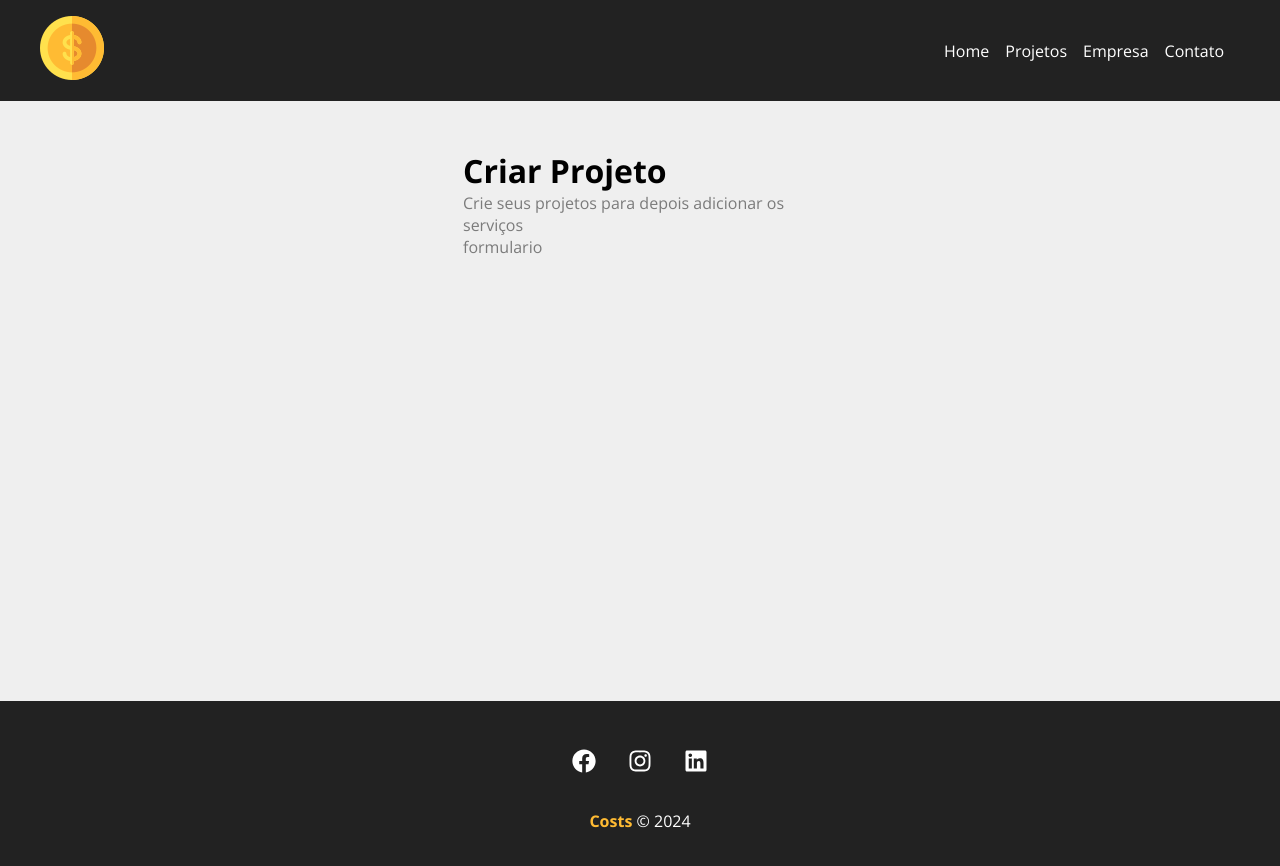
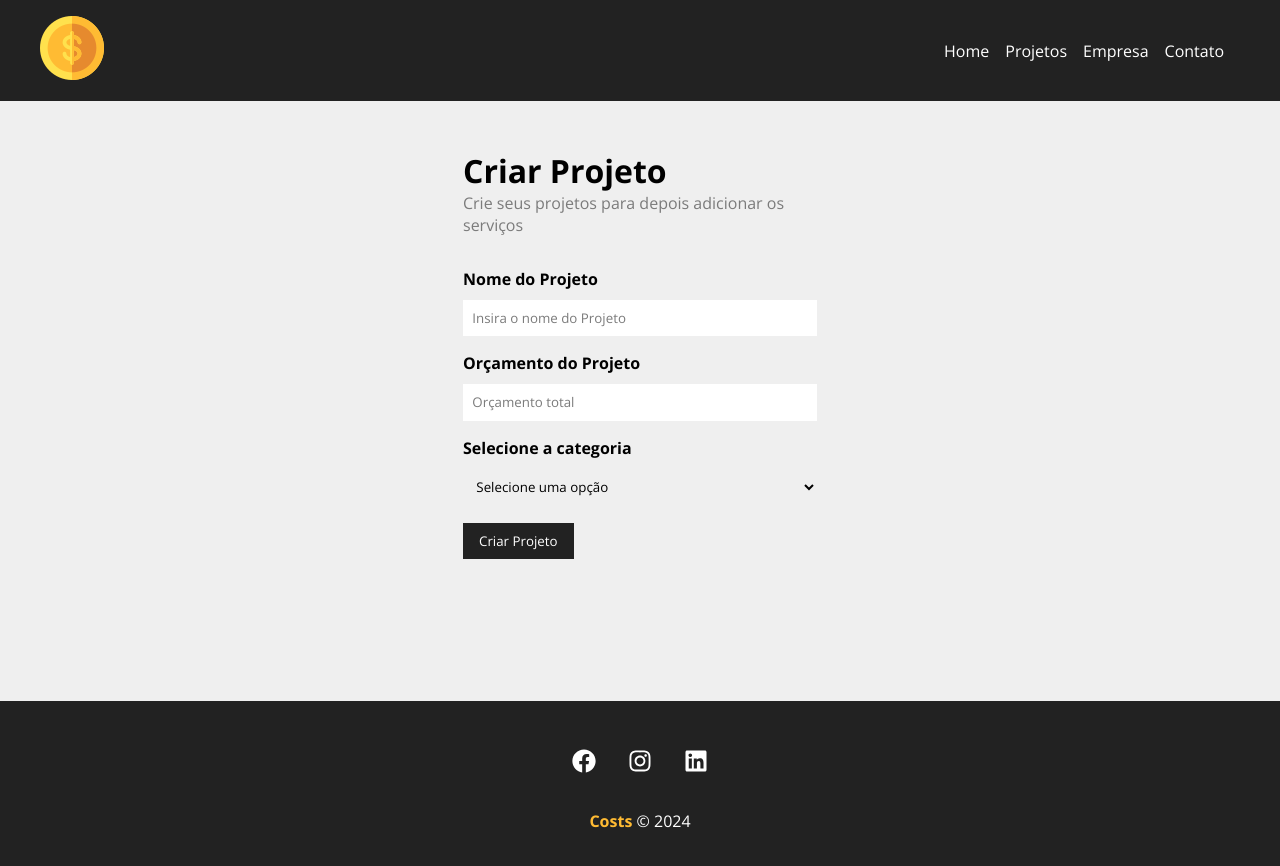
Before and after one commit to edsonmendz/costs, a React (Create React App) app: page /newproject in a window 1280 px wide. Shown: the top 866 px of the page. Built offline with nearby package versions, Linux system fonts and the light colour scheme.

Commit message:
Finalizado

```diff
--- /dev/null
+++ b/src/components/form/SubmitButton.css
@@ -0,0 +1,13 @@
+.btn {
+    background-color: #222;
+    color: #fff;
+    padding: 0.7em 1.2em;
+    transition: 0.5s;
+    text-align: center;
+    cursor: pointer;
+    border: none;
+}
+
+.btn:hover {
+    color: #ffbb33;
+}
--- /dev/null
+++ b/src/components/form/SubmitButton.jsx
@@ -0,0 +1,11 @@
+import './SubmitButton.css'
+
+function SubmitButton({ text }) {
+    return (
+        <div>
+            <button className='btn'>{text}</button>
+        </div>
+    )
+}
+
+export default SubmitButton
--- /dev/null
+++ b/src/components/form/input.css
@@ -0,0 +1,20 @@
+.form_control {
+    display: flex;
+    flex-direction: column;
+    margin-bottom: 1em;
+}
+
+.form_control label {
+    margin-bottom: .6em;
+    font-weight: bold;
+}
+
+.form_control input {
+    padding: .7em;
+    border-radius: 0;
+    border: none;
+}
+
+.form_control input::placeholder {
+    color: #7b7b7b;
+}
--- /dev/null
+++ b/src/components/form/input.jsx
@@ -0,0 +1,18 @@
+import './input.css'
+
+function Input({ type, text, name, placeholder, handleOnchange, value}) {
+    return (
+        <div className='form_control'>
+            <label htmlFor={name}>{text}</label>
+            <input
+            type={type}
+            id={name}
+            name={name}
+            placeholder={placeholder}
+            onChange={handleOnchange}
+            value={value} />
+        </div>
+    )
+}
+
+export default Input
--- /dev/null
+++ b/src/components/form/select.css
@@ -0,0 +1,16 @@
+.form_control {
+    display: flex;
+    flex-direction: column;
+    margin-bottom: 1em;
+}
+
+.form_control label {
+    margin-bottom: .6em;
+    font-weight: bold;
+}
+
+.form_control select {
+    padding: .7em;
+    border-radius: 0;
+    border: none;
+}
--- /dev/null
+++ b/src/components/form/select.jsx
@@ -0,0 +1,14 @@
+import './select.css'
+
+function Select({ type, text, name, placeholder, handleOnchange, value}) {
+    return (
+        <div className='form_control'>
+            <label htmlFor={name}>{text}</label>
+            <select name={name} id={name}>
+                <option>Selecione uma opção</option>
+            </select>
+        </div>
+    )
+}
+
+export default Select
--- a/src/components/pages/NewProject.jsx
+++ b/src/components/pages/NewProject.jsx
@@ -1,11 +1,12 @@
 import './NewProject.css'
+import ProjectForm from '../project/ProjectForm';
 
 function NewProject() {
     return (
         <div className='newProject_container'>
             <h1>Criar Projeto</h1>
             <p>Crie seus projetos para depois adicionar os serviços</p>
-            <p>formulario</p>
+            <ProjectForm btnText={'Criar Projeto'} />
         </div>
     )
 }
--- /dev/null
+++ b/src/components/project/ProjectForm.css
@@ -0,0 +1,4 @@
+.form {
+    width: 100%;
+    margin: 2em 0;
+}
--- a/src/components/project/ProjectForm.jsx
+++ b/src/components/project/ProjectForm.jsx
@@ -1,8 +1,24 @@
-function ProjectForm() {
+import './ProjectForm.css'
+import Input from '../form/input';
+import Select from '../form/select';
+import SubmitButton from '../form/SubmitButton';
+
+function ProjectForm({btnText}) {
     return (
-        <div className=''>
-
-        </div>
+        <form className='form'>
+            <div>
+                <Input type={'text'} text={'Nome do Projeto'} name='name' placeholder={'Insira o nome do Projeto'}></Input>
+            </div>
+            <div>
+                <Input type={'number'} text={'Orçamento do Projeto'} name='budget' placeholder={'Orçamento total'}></Input>
+            </div>
+            <div>
+                <Select name='category_id' text='Selecione a categoria' />
+            </div>
+            <div>
+                <SubmitButton text={btnText} />
+            </div>
+        </form>
     )
 }
 
```
